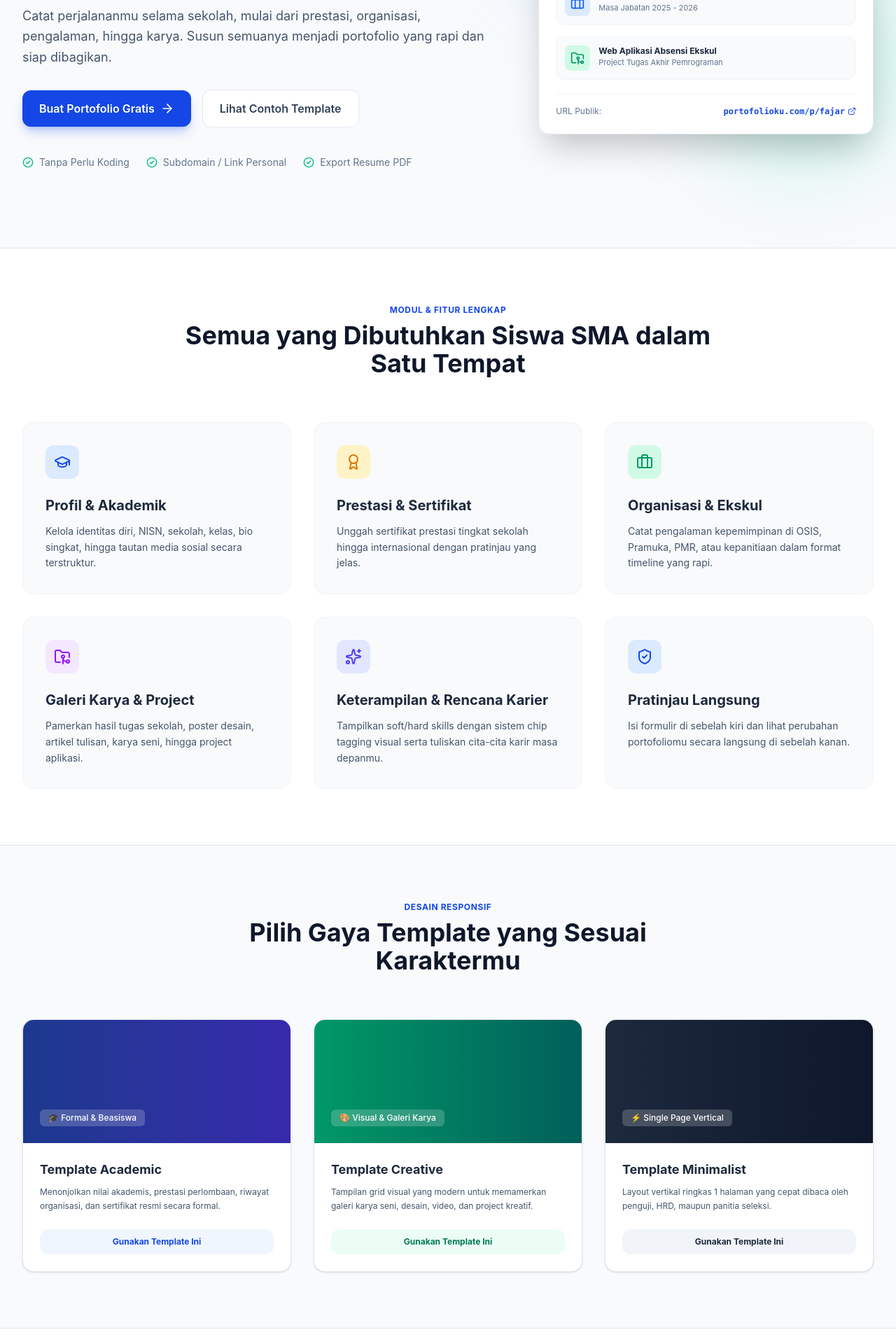
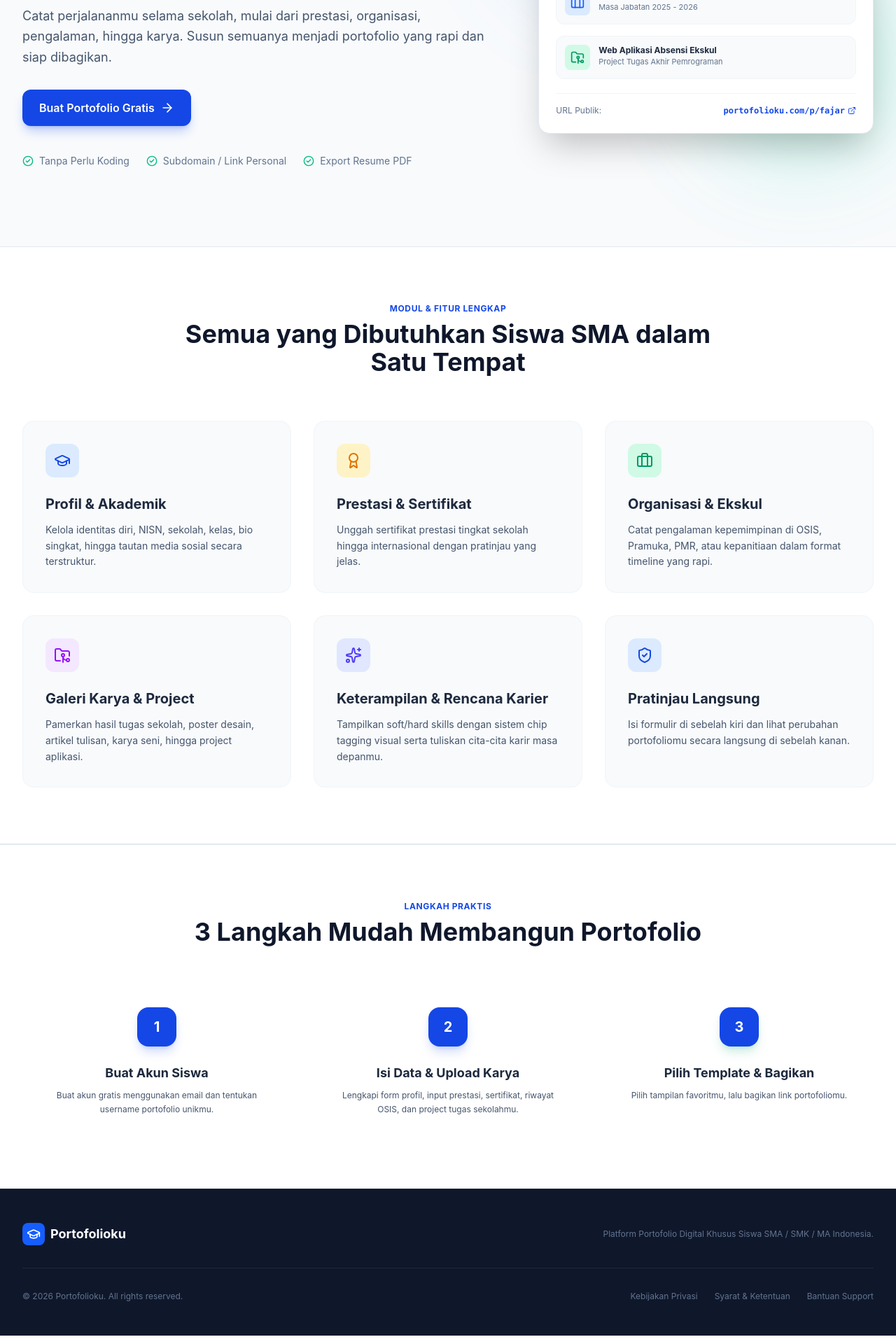
Before and after one commit to TeguhMF/portofolioku-fe, a React (Vite) app: page / in a window 1280 px wide. Shown: the part 440-2360 px from the top of the page at 70% size. Built offline with nearby package versions, Linux system fonts and the light colour scheme.

Commit message:
ubah dashboard & landing page

```diff
--- a/src/layouts/DashboardLayout.jsx
+++ b/src/layouts/DashboardLayout.jsx
@@ -1,4 +1,4 @@
-import { useState } from 'react';
+import { useState, useRef, useEffect } from 'react';
 import { Link, useNavigate, Outlet, useLocation } from 'react-router-dom';
 import {
   GraduationCap,
@@ -12,13 +12,16 @@ import {
   LogOut,
   Menu,
   X,
-  Eye
+  Eye,
+  ChevronDown
 } from 'lucide-react';
 
 const DashboardLayout = () => {
   const navigate = useNavigate();
   const location = useLocation();
   const [isSidebarOpen, setIsSidebarOpen] = useState(false);
+  const [isProfileDropdownOpen, setIsProfileDropdownOpen] = useState(false);
+  const dropdownRef = useRef(null);
 
   // Mock Data User (Nanti didapat dari API Laravel)
   const user = {
@@ -32,6 +35,17 @@ const DashboardLayout = () => {
     localStorage.removeItem('auth_token');
     navigate('/login');
   };
+
+  // Menutup dropdown jika klik di luar area
+  useEffect(() => {
+    const handleClickOutside = (event) => {
+      if (dropdownRef.current && !dropdownRef.current.contains(event.target)) {
+        setIsProfileDropdownOpen(false);
+      }
+    };
+    document.addEventListener('mousedown', handleClickOutside);
+    return () => document.removeEventListener('mousedown', handleClickOutside);
+  }, []);
 
   const navigation = [
     { name: 'Overview', path: '/dashboard', icon: LayoutDashboard },
@@ -164,25 +178,65 @@ const DashboardLayout = () => {
           <div className="flex items-center gap-3">
             <button
               onClick={() => setIsSidebarOpen(true)}
-              className="p-2 text-slate-600 lg:hidden hover:bg-slate-100 rounded-lg"
+              className="p-2 text-slate-600 lg:hidden hover:bg-slate-100 rounded-lg cursor-pointer"
             >
               <Menu className="w-6 h-6" />
             </button>
             <h2 className="text-sm font-bold text-slate-800">
-              Dashboard Portofolio Siswa
+              Dashboard
             </h2>
           </div>
 
-          <div className="flex items-center gap-3">
+          {/* Profile Dropdown Menu */}
+          <div className="relative" ref={dropdownRef}>
+            <button
+              onClick={() => setIsProfileDropdownOpen(!isProfileDropdownOpen)}
+              className="flex items-center gap-2.5 p-1.5 sm:px-3 sm:py-1.5 hover:bg-slate-100 rounded-xl transition-colors cursor-pointer border border-slate-200/60 bg-white"
+            >
+              <div className="w-7 h-7 rounded-full bg-blue-600 text-white font-bold flex items-center justify-center text-xs shadow-sm">
+                {user.name.split(' ').map(n => n[0]).join('')}
+              </div>
+              <span className="hidden sm:inline text-xs font-bold text-slate-700">{user.name}</span>
+              <ChevronDown className={`w-3.5 h-3.5 text-slate-500 transition-transform duration-200 ${isProfileDropdownOpen ? 'rotate-180' : ''}`} />
+            </button>
+
+            {/* Dropdown Content */}
+            {isProfileDropdownOpen && (
+              <div className="absolute right-0 mt-2 w-56 bg-white rounded-2xl shadow-xl border border-slate-200/80 py-2 z-50 animate-in fade-in zoom-in-95 duration-150">
+                <div className="px-4 py-2.5 border-b border-slate-100 sm:hidden">
+                  <p className="text-xs font-bold text-slate-800 truncate">{user.name}</p>
+                  <p className="text-[10px] text-slate-500 truncate">{user.school}</p>
+                </div>
+
+                <div className="p-1">
                   <a
                     href={`/p/${user.username}`}
                     target="_blank"
                     rel="noopener noreferrer"
-              className="inline-flex items-center gap-1.5 px-3 py-1.5 text-xs font-bold text-blue-700 bg-blue-50 hover:bg-blue-100 border border-blue-200 rounded-lg transition-colors"
+                    className="flex items-center justify-between w-full px-3 py-2 text-xs font-semibold text-blue-700 hover:bg-blue-50 rounded-xl transition-colors"
                   >
+                    <div className="flex items-center gap-2">
+                      <Eye className="w-4 h-4 text-blue-600" />
                       <span>Lihat Portofolio</span>
-              <ExternalLink className="w-3.5 h-3.5" />
+                    </div>
+                    <ExternalLink className="w-3.5 h-3.5 text-blue-500" />
                   </a>
+                </div>
+
+                <div className="p-1 border-t border-slate-100 mt-1">
+                  <button
+                    onClick={() => {
+                      setIsProfileDropdownOpen(false);
+                      handleLogout();
+                    }}
+                    className="flex items-center gap-2.5 w-full px-3 py-2 text-xs font-semibold text-rose-600 hover:bg-rose-50 rounded-xl transition-colors cursor-pointer"
+                  >
+                    <LogOut className="w-4 h-4" />
+                    <span>Keluar Akun</span>
+                  </button>
+                </div>
+              </div>
+            )}
           </div>
         </header>
 
--- a/src/pages/LandingPage.jsx
+++ b/src/pages/LandingPage.jsx
@@ -36,9 +36,6 @@ const LandingPage = () => {
             <div className="hidden md:flex items-center gap-8">
               <a href="#fitur" className="text-sm font-medium text-slate-600 hover:text-blue-700 transition-colors">
                 Fitur Unggulan
-              </a>
-              <a href="#template" className="text-sm font-medium text-slate-600 hover:text-blue-700 transition-colors">
-                Pilihan Template
               </a>
               <a href="#cara-kerja" className="text-sm font-medium text-slate-600 hover:text-blue-700 transition-colors">
                 Cara Kerja
@@ -82,13 +79,6 @@ const LandingPage = () => {
               className="block px-3 py-2 text-base font-medium text-slate-600 hover:text-blue-700"
             >
               Fitur Unggulan
-            </a>
-            <a
-              href="#template"
-              onClick={() => setIsMenuOpen(false)}
-              className="block px-3 py-2 text-base font-medium text-slate-600 hover:text-blue-700"
-            >
-              Pilihan Template
             </a>
             <a
               href="#cara-kerja"
@@ -143,12 +133,6 @@ const LandingPage = () => {
                   <span>Buat Portofolio Gratis</span>
                   <ArrowRight className="w-5 h-5" />
                 </Link>
-                <a
-                  href="#template"
-                  className="w-full sm:w-auto inline-flex items-center justify-center gap-2 px-6 py-3.5 text-base font-semibold text-slate-700 bg-white hover:bg-slate-100 border border-slate-200 rounded-xl transition-colors"
-                >
-                  <span>Lihat Contoh Template</span>
-                </a>
               </div>
 
               {/* Social Proof Checklist */}
@@ -320,74 +304,6 @@ const LandingPage = () => {
         </div>
       </section>
 
-      {/* ------------------ TEMPLATE SHOWCASE ------------------ */}
-      <section id="template" className="py-20 bg-slate-50">
-        <div className="max-w-7xl mx-auto px-4 sm:px-6 lg:px-8">
-          <div className="text-center max-w-3xl mx-auto mb-16">
-            <h2 className="text-xs font-bold uppercase tracking-wider text-blue-700 mb-2">Desain Responsif</h2>
-            <p className="text-3xl font-bold text-slate-900 sm:text-4xl">
-              Pilih Gaya Template yang Sesuai Karaktermu
-            </p>
-          </div>
-
-          <div className="grid grid-cols-1 md:grid-cols-3 gap-8">
-            {/* Template 1: Academic */}
-            <div className="bg-white rounded-2xl border border-slate-200 overflow-hidden shadow-sm hover:shadow-xl transition-all">
-              <div className="h-44 bg-gradient-to-r from-blue-900 to-indigo-800 p-6 flex items-end">
-                <span className="px-3 py-1 bg-white/20 backdrop-blur-md text-white text-xs font-medium rounded-md">
-                  🎓 Formal & Beasiswa
-                </span>
-              </div>
-              <div className="p-6">
-                <h3 className="text-lg font-bold text-slate-800 mb-2">Template Academic</h3>
-                <p className="text-xs text-slate-600 mb-6 leading-relaxed">
-                  Menonjolkan nilai akademis, prestasi perlombaan, riwayat organisasi, dan sertifikat resmi secara formal.
-                </p>
-                <Link to="/register" className="block text-center w-full py-2.5 text-xs font-bold text-blue-700 bg-blue-50 hover:bg-blue-100 rounded-xl transition-colors">
-                  Gunakan Template Ini
-                </Link>
-              </div>
-            </div>
-
-            {/* Template 2: Creative */}
-            <div className="bg-white rounded-2xl border border-slate-200 overflow-hidden shadow-sm hover:shadow-xl transition-all">
-              <div className="h-44 bg-gradient-to-r from-emerald-600 to-teal-800 p-6 flex items-end">
-                <span className="px-3 py-1 bg-white/20 backdrop-blur-md text-white text-xs font-medium rounded-md">
-                  🎨 Visual & Galeri Karya
-                </span>
-              </div>
-              <div className="p-6">
-                <h3 className="text-lg font-bold text-slate-800 mb-2">Template Creative</h3>
-                <p className="text-xs text-slate-600 mb-6 leading-relaxed">
-                  Tampilan grid visual yang modern untuk memamerkan galeri karya seni, desain, video, dan project kreatif.
-                </p>
-                <Link to="/register" className="block text-center w-full py-2.5 text-xs font-bold text-emerald-700 bg-emerald-50 hover:bg-emerald-100 rounded-xl transition-colors">
-                  Gunakan Template Ini
-                </Link>
-              </div>
-            </div>
-
-            {/* Template 3: Minimalist */}
-            <div className="bg-white rounded-2xl border border-slate-200 overflow-hidden shadow-sm hover:shadow-xl transition-all">
-              <div className="h-44 bg-gradient-to-r from-slate-800 to-slate-900 p-6 flex items-end">
-                <span className="px-3 py-1 bg-white/20 backdrop-blur-md text-white text-xs font-medium rounded-md">
-                  ⚡ Single Page Vertical
-                </span>
-              </div>
-              <div className="p-6">
-                <h3 className="text-lg font-bold text-slate-800 mb-2">Template Minimalist</h3>
-                <p className="text-xs text-slate-600 mb-6 leading-relaxed">
-                  Layout vertikal ringkas 1 halaman yang cepat dibaca oleh penguji, HRD, maupun panitia seleksi.
-                </p>
-                <Link to="/register" className="block text-center w-full py-2.5 text-xs font-bold text-slate-800 bg-slate-100 hover:bg-slate-200 rounded-xl transition-colors">
-                  Gunakan Template Ini
-                </Link>
-              </div>
-            </div>
-          </div>
-        </div>
-      </section>
-
       {/* ------------------ HOW IT WORKS ------------------ */}
       <section id="cara-kerja" className="py-20 bg-white border-t border-slate-200">
         <div className="max-w-7xl mx-auto px-4 sm:px-6 lg:px-8">
```
Lines whose indentation alone changed are shown as unchanged.
